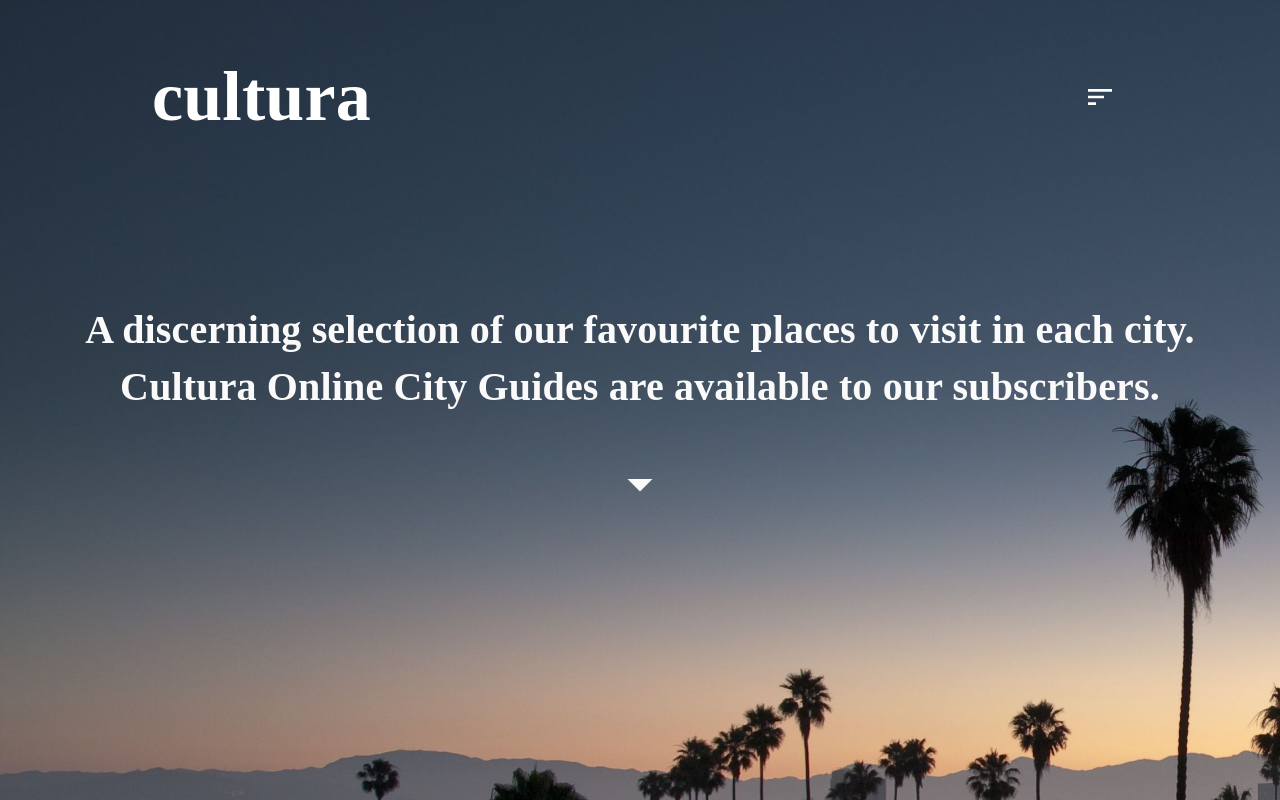
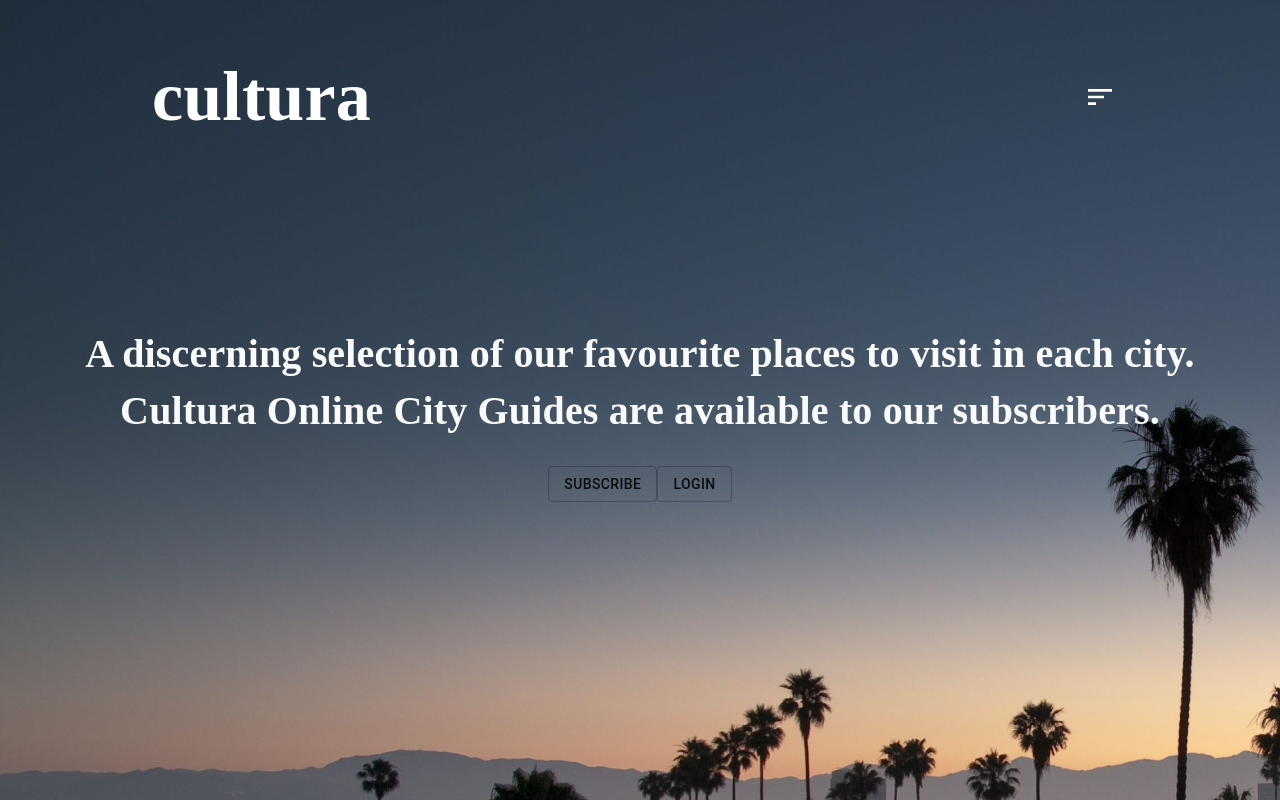
Before and after one commit to altuser0b1000101/P3P-C, a React (Create React App) app: page / in a window 1280 px wide. Shown: the top 800 px of the page. Built offline with nearby package versions, Linux system fonts and the light colour scheme; no server answers; a web font is replaced by a local one.

Commit message:
router, login/user

```diff
--- a/src/App.js
+++ b/src/App.js
@@ -2,36 +2,24 @@ import React from 'react';
 import { makeStyles } from '@material-ui/core/styles';
 import { CssBaseline } from '@material-ui/core';
 import Header from './components/Header';
-import City from './components/CardContainer';
-import CityLA from './components/CityLa';
+import LA from './components/La';
 import { BrowserRouter as Router, Switch, Route, Link } from 'react-router-dom';
 import CardContainer from './components/CardContainer';
-
-const useStyles = makeStyles((theme) => ({
-  root: {
-    minHeight: '100vh',
-    backgroundImage: `url(${process.env.PUBLIC_URL + 'assets/LA.jpg'})`,
-    backgroundRepeat: 'no-repeat',
-    backgroundSize: 'cover',
-  },
-}));
+import Subscribe from './components/Subscribe';
+import Login from './components/Login';
+import Home from './Home';
 
 export default function App() {
-  const classes = useStyles();
-
   return (
-    <div className={classes.root}>
+    <div>
       <CssBaseline />
       <Router>
-        <Route path='/home' component={App} strict />
-        <Route path='/details/city/la' component={CityLA} strict />
-        {/* <Route path='/details/city/florida' component={Florida} strict />
-        <Route path='/details/city/miami' component={Miami} strict />
-        <Route path='/details/city/dc' component={Dc} strict />
-        <Route path='/details/city/chicago' component={Chicago} strict />
-        <Route path='/details/city/denver' component={Devner} strict /> */}
-        <Header />
-        <CardContainer />
+        <Switch>
+          <Route path='/' component={Home} strict />
+          <Route path='/subscribe' component={Subscribe} strict />
+          <Route path='/login' component={Login} strict />
+          <Route path='/city_guide' component={LA} strict />
+        </Switch>
       </Router>
     </div>
   );
--- /dev/null
+++ b/src/Home.js
@@ -0,0 +1,26 @@
+import React from 'react';
+import Header from './components/Header';
+import CardContainer from './components/CardContainer';
+import { makeStyles } from '@material-ui/core/styles';
+
+const useStyles = makeStyles((theme) => ({
+  root: {
+    minHeight: '100vh',
+    backgroundImage: `url(${process.env.PUBLIC_URL + 'assets/LA.jpg'})`,
+    backgroundRepeat: 'no-repeat',
+    backgroundSize: 'cover',
+  },
+}));
+
+const Home = () => {
+  const classes = useStyles();
+
+  return (
+    <div className={classes.root}>
+      <Header />
+      <CardContainer />
+    </div>
+  );
+};
+
+export default Home;
--- a/src/components/Card.js
+++ b/src/components/Card.js
@@ -10,7 +10,7 @@ import Button from '@material-ui/core/Button';
 import Typography from '@material-ui/core/Typography';
 import Container from '@material-ui/core/Container';
 import Grid from '@material-ui/core/Grid';
-import CityLa from './CityLa';
+import La from './La';
 import { BrowserRouter as Router, Switch, Route, Link } from 'react-router-dom';
 
 const useStyles = makeStyles({
@@ -27,21 +27,20 @@ const useStyles = makeStyles({
   },
 });
 
-export default function ImgMediaCard({ checked, city, key }) {
+export default function Cards({ checked, city, key }) {
   const classes = useStyles();
 
-  const routes = [`/details/city`];
+  const routes = [`/city_guide`];
 
   return (
+    <Router>
       <Collapse in={checked} {...(checked ? { timeout: 1000 } : {})}>
         <Container className={classes.root}>
           <Grid container spacing={5}>
             {city.map((city) => (
               <Grid item key={key} xs={12} sm={6} md={4}>
                 <Card className={classes.card}>
-                <CardContent className={classes.titleB}>
-                  <Typography className={classes.title}>{city.name}</Typography>
-                </CardContent>
+                  <CardContent className={classes.titleB}></CardContent>
                   <CardMedia
                     className={classes.media}
                     component='img'
@@ -49,22 +48,25 @@ export default function ImgMediaCard({ checked, city, key }) {
                     image={city.image_url}
                     title='LA'
                   />
+                  <Route path='/'>
                     <CardActions>
                       <Button
                         size='small'
                         color='primary'
                         value={routes[0]}
                         component={Link}
-                    to={`/details/city_guide`}
+                        to={'/city_guide'}
                       >
-                    details
+                        {city.name}
                       </Button>
                     </CardActions>
+                  </Route>
                 </Card>
               </Grid>
             ))}
           </Grid>
         </Container>
       </Collapse>
+    </Router>
   );
 }
--- a/src/components/CardContainer.js
+++ b/src/components/CardContainer.js
@@ -1,6 +1,6 @@
 import React, { useEffect, useState } from 'react';
 import { makeStyles } from '@material-ui/core';
-import Card from './Card';
+import Cards from './Card';
 import useWindowPositions from '../hook/useWindowPositions';
 import { BrowserRouter as Router, Switch, Route, Link } from 'react-router-dom';
 
@@ -30,7 +30,7 @@ export default function CardContainer() {
 
   return (
     <div className={classes.root}>
-      <Card checked={checked} city={getCity} key={getCity.id} />
+      <Cards checked={checked} city={getCity} key={getCity.id} />
     </div>
   );
 }
--- /dev/null
+++ b/src/components/FormButtons.js
@@ -0,0 +1,38 @@
+import * as React from 'react';
+import Button from '@material-ui/core/Button';
+import { BrowserRouter as Router, Route, Link } from 'react-router-dom';
+import ButtonGroup from '@material-ui/core/ButtonGroup';
+import Subscribe from './Subscribe';
+
+const routes = ['/login', '/subscribe'];
+
+const FormButtons = () => {
+  return (
+    <div>
+      <ButtonGroup>
+        <Route path='/'>
+          <Button
+            value={routes[1]}
+            component={Link}
+            to={routes[1]}
+            variant='outlined'
+          >
+            subscribe
+          </Button>
+        </Route>
+        <Route path='/'>
+          <Button
+            value={routes[0]}
+            component={Link}
+            to={routes[0]}
+            variant='outlined'
+          >
+            login
+          </Button>
+        </Route>
+      </ButtonGroup>
+    </div>
+  );
+};
+
+export default FormButtons;
--- a/src/components/Header.js
+++ b/src/components/Header.js
@@ -4,6 +4,7 @@ import { AppBar, Collapse, IconButton, Toolbar } from '@material-ui/core';
 import SortIcon from '@material-ui/icons/Sort';
 import ArrowDropDownIcon from '@material-ui/icons/ArrowDropDown';
 import { BrowserRouter as Router, Route, Link } from 'react-router-dom';
+import FormButtons from './FormButtons';
 
 const useStyles = makeStyles((theme) => ({
   root: {
@@ -38,6 +39,7 @@ const useStyles = makeStyles((theme) => ({
     color: '#FAFAFA',
   },
   iconDown: {
+    margin: 'auto',
     color: '#FAFAFA',
     fontSize: '60px',
   },
@@ -73,9 +75,7 @@ export default function Header() {
             <br />
             Cultura Online City Guides are available to our subscribers.
           </h1>
-          <IconButton>
-            <ArrowDropDownIcon className={classes.iconDown}></ArrowDropDownIcon>
-          </IconButton>
+          <FormButtons />
         </div>
       </Collapse>
     </div>
--- a/src/components/CityLa.js
+++ b/src/components/La.js
@@ -27,7 +27,7 @@ const ExpandMore = styled((props) => {
   }),
 }));
 
-export default function CityLa() {
+export default function La() {
   const [expanded, setExpanded] = React.useState(false);
 
   const handleExpandClick = () => {
--- /dev/null
+++ b/src/components/Login.js
@@ -0,0 +1,6 @@
+import React from 'react';
+
+const Login = () => {
+  return <div>Login</div>;
+};
+export default Login;
--- /dev/null
+++ b/src/components/Subscribe.js
@@ -0,0 +1,6 @@
+import React from 'react';
+
+const Subscribe = () => {
+  return <div>Subscribe</div>;
+};
+export default Subscribe;
```
Lines whose indentation alone changed are shown as unchanged.
